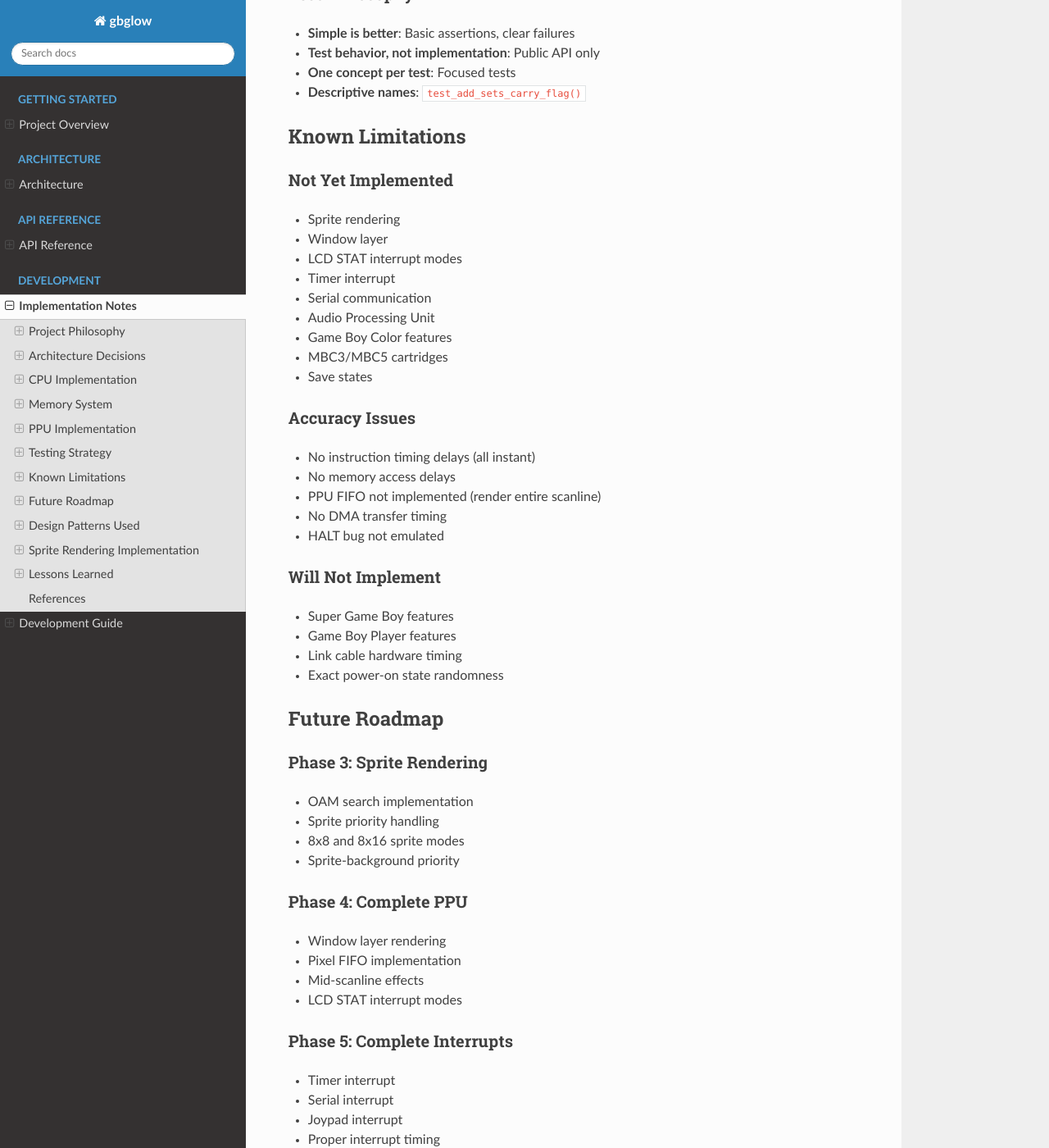
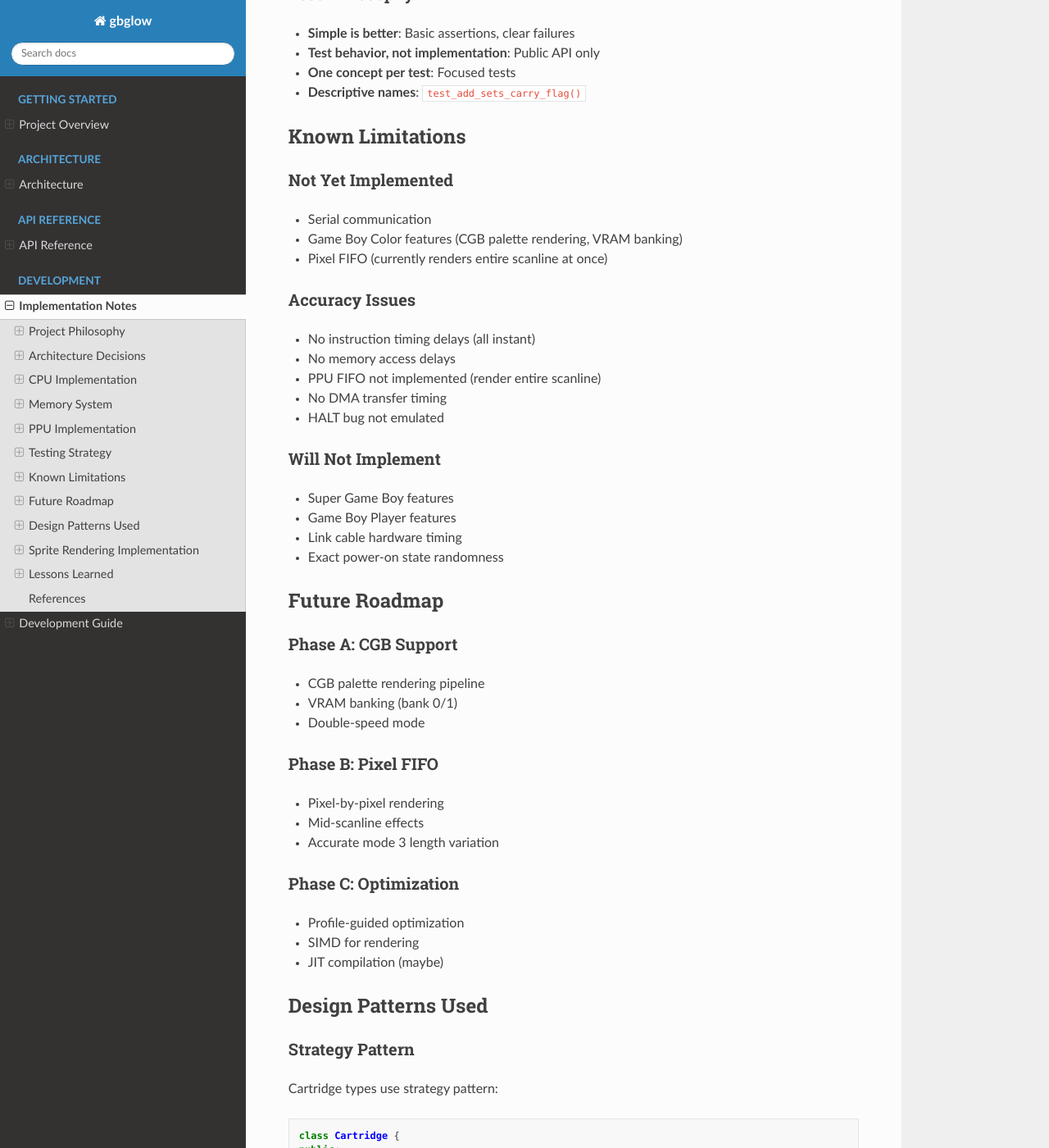
Before and after one commit to byteshiftlabs/gbglow, a Sphinx documentation site: the page built from docs/implementation/index.rst, in a window 1280 px wide and 1400 px high, scrolled down 6137 px. Shown: the whole window at 82% size. Built offline with Sphinx 7.4.7 and the Read the Docs theme 3.1.0, drawn with Linux system fonts in a browser that asks for light colours; some of the changed text lies outside the part shown.

Commit message:
Updated documentation to reflect savestate simplification and MBC serialization
- Moved STAT interrupts and LCD gating from 'Not Yet Implemented' to
  'Implemented Features' in PPU architecture docs
- Replaced stale 'not yet implemented' notes for MBC3 RTC and MBC5
  with 'fully implemented' in cartridge architecture docs
- Added serialize()/deserialize() declarations and Serialization
  sections to cartridge and MBC API docs
- Added [[nodiscard]] annotation and updated save state contents in
  emulator API docs
- Rewrote Known Limitations and Roadmap in implementation index to
  remove completed items and reflect current priorities
- Fixed GBGLOW_STATE_V2 -> GBGLOW_STATE format name in README

```diff
--- a/docs/api/emulator.rst
+++ b/docs/api/emulator.rst
@@ -320,10 +320,10 @@
 
 * All CPU registers and flags
 * Complete memory state (WRAM, VRAM, HRAM, OAM)
-* PPU scanline and mode
+* PPU scanline, mode, dots, window line counter, CGB palettes
 * Timer registers
 * APU state
-* Cartridge RAM
+* Cartridge RAM and MBC banking registers (including MBC3 RTC)
 
 Performance
 -----------
--- a/docs/architecture/ppu.rst
+++ b/docs/architecture/ppu.rst
@@ -707,7 +707,6 @@
 Not Yet Implemented
 ~~~~~~~~~~~~~~~~~~~
 
-* STAT interrupts (HBlank, OAM, LYC=LY)
 * Color support (CGB mode)
 * VRAM banking (CGB mode)
 * Cycle-accurate OAM DMA delay (currently instant)
@@ -724,3 +723,7 @@
 * ✅ Hardware-accurate sprite visibility
 * ✅ Sprite flip (X and Y)
 * ✅ Proper 8x16 tile selection
+* ✅ STAT interrupts (HBlank, OAM, LYC=LY) with rising-edge deduplication
+* ✅ LCD enable/disable gating (mode reset on re-enable)
+* ✅ Window line counter (internal counter, serialized in save states)
+* ✅ PPU state serialization (scanline, mode, dots, palettes, window counter)
--- a/docs/implementation/index.rst
+++ b/docs/implementation/index.rst
@@ -311,15 +311,9 @@
 Not Yet Implemented
 ~~~~~~~~~~~~~~~~~~~
 
-* Sprite rendering
-* Window layer
-* LCD STAT interrupt modes
-* Timer interrupt
 * Serial communication
-* Audio Processing Unit
-* Game Boy Color features
-* MBC3/MBC5 cartridges
-* Save states
+* Game Boy Color features (CGB palette rendering, VRAM banking)
+* Pixel FIFO (currently renders entire scanline at once)
 
 Accuracy Issues
 ~~~~~~~~~~~~~~~
@@ -341,48 +335,21 @@
 Future Roadmap
 --------------
 
-Phase 3: Sprite Rendering
-~~~~~~~~~~~~~~~~~~~~~~~~~~
+Phase A: CGB Support
+~~~~~~~~~~~~~~~~~~~~
 
-* OAM search implementation
-* Sprite priority handling
-* 8x8 and 8x16 sprite modes
-* Sprite-background priority
+* CGB palette rendering pipeline
+* VRAM banking (bank 0/1)
+* Double-speed mode
 
-Phase 4: Complete PPU
-~~~~~~~~~~~~~~~~~~~~~~
+Phase B: Pixel FIFO
+~~~~~~~~~~~~~~~~~~~~
 
-* Window layer rendering
-* Pixel FIFO implementation
+* Pixel-by-pixel rendering
 * Mid-scanline effects
-* LCD STAT interrupt modes
+* Accurate mode 3 length variation
 
-Phase 5: Complete Interrupts
-~~~~~~~~~~~~~~~~~~~~~~~~~~~~~
-
-* Timer interrupt
-* Serial interrupt
-* Joypad interrupt
-* Proper interrupt timing
-
-Phase 6: Audio
-~~~~~~~~~~~~~~
-
-* Sound channels 1-4
-* Audio mixer
-* Sample generation
-* Volume/envelope control
-
-Phase 7: Advanced Features
-~~~~~~~~~~~~~~~~~~~~~~~~~~~
-
-* Game Boy Color support
-* MBC3/MBC5 cartridges
-* Save states
-* Rewind feature
-* Debugger interface
-
-Phase 8: Optimization
+Phase C: Optimization
 ~~~~~~~~~~~~~~~~~~~~~
 
 * Profile-guided optimization
```
Also changed, not shown: other parts of docs/api/emulator.rst (+1 -1 lines), README.md (+1 -1 lines), docs/api/cartridge.rst (+16 -0 lines), docs/api/mbc.rst (+21 -0 lines), docs/architecture/cartridge.rst (+13 -4 lines).
